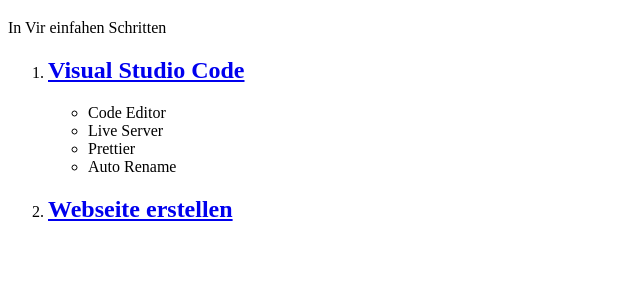
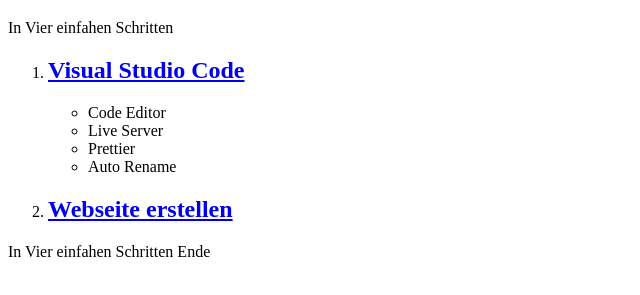
Before and after one commit to georg0480/webseite, a plain HTML site: page index.html in a window 1280 px wide. Shown: the part 61-356 px from the top of the page, without its empty margins (0-640 px from the left). Drawn offline with Linux system fonts and the light colour scheme.

Commit message:
plus sucht das ende mit anzeige Ende

```diff
--- a/index.html
+++ b/index.html
@@ -7,7 +7,7 @@
   </head>
   <body>
     <h1>Online-Stellen einer Webseite</h1>
-   <p>In Vir einfahen Schritten</p>
+   <p>In Vier einfahen Schritten</p>
     <ol>
       <li>
         <h2>
@@ -30,5 +30,6 @@
         </h2>
       </li>
     </ol>
+       <p>In Vier einfahen Schritten Ende</p>
   </body>
 </html>
```
